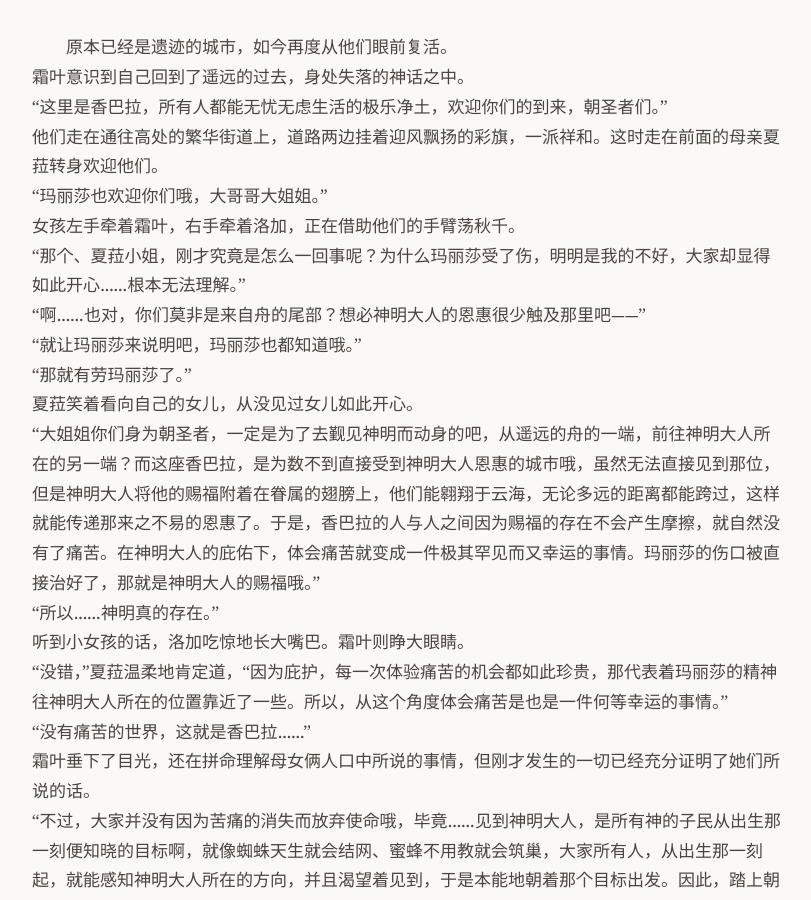
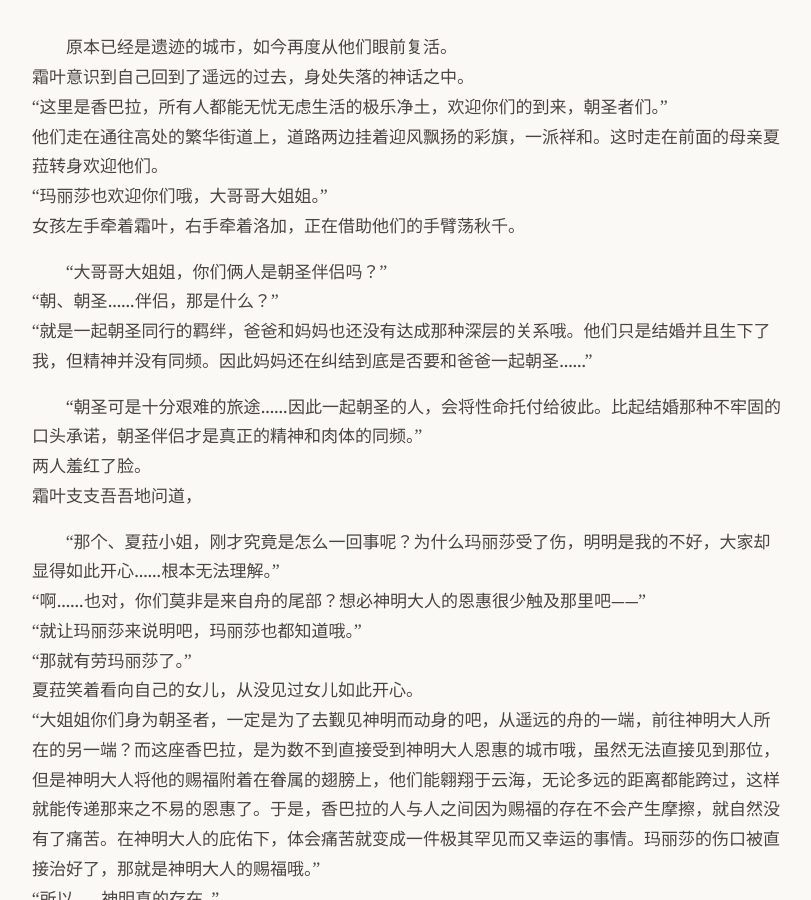
Before and after one commit to yihenc/yihenc.github.io, a Jekyll site: the page built from _posts/2026-03-03-驭者.md, in a window 1280 px wide and 900 px high, scrolled down 6879 px. Shown: the whole window, without its empty margins (232-1043 px from the left). Built offline with Jekyll 4.4.1, drawn with Linux system fonts in a browser that asks for light colours; nearby versions of some CDN libraries; some of the changed text lies outside the part shown.

Commit message:
Update: 驭者

```diff
--- a/_posts/2026-03-03-驭者.md
+++ b/_posts/2026-03-03-驭者.md
@@ -162,6 +162,15 @@ date: 2026-03-03 00:00 +0000
 他们走在通往高处的繁华街道上，道路两边挂着迎风飘扬的彩旗，一派祥和。这时走在前面的母亲夏菈转身欢迎他们。
 “玛丽莎也欢迎你们哦，大哥哥大姐姐。”
 女孩左手牵着霜叶，右手牵着洛加，正在借助他们的手臂荡秋千。
+
+“大哥哥大姐姐，你们俩人是朝圣伴侣吗？”
+“朝、朝圣……伴侣，那是什么？”
+“就是一起朝圣同行的羁绊，爸爸和妈妈也还没有达成那种深层的关系哦。他们只是结婚并且生下了我，但精神并没有同频。因此妈妈还在纠结到底是否要和爸爸一起朝圣……”
+
+“朝圣可是十分艰难的旅途……因此一起朝圣的人，会将性命托付给彼此。比起结婚那种不牢固的口头承诺，朝圣伴侣才是真正的精神和肉体的同频。”
+两人羞红了脸。
+霜叶支支吾吾地问道，
+
 “那个、夏菈小姐，刚才究竟是怎么一回事呢？为什么玛丽莎受了伤，明明是我的不好，大家却显得如此开心……根本无法理解。”
 “啊……也对，你们莫非是来自舟的尾部？想必神明大人的恩惠很少触及那里吧——”
 “就让玛丽莎来说明吧，玛丽莎也都知道哦。”
```
Also changed, not shown: other parts of _posts/2026-03-03-驭者.md (+1 -1 lines).
